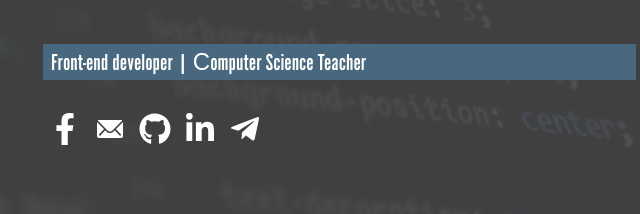
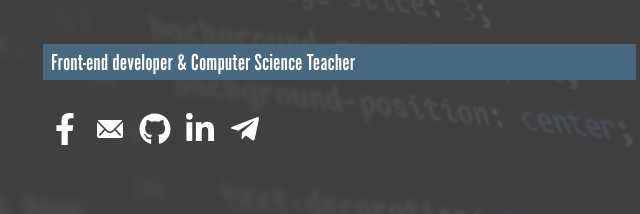
Before and after one commit to romkravets/dev-page, a Gatsby site: page / in a window 1280 px wide. Shown: the part 442-656 px from the top of the page, 5-645 px from the left. Built offline with nearby package versions, Linux system fonts and the light colour scheme; Gatsby itself is replaced by a stand-in of ours.

Commit message:
Update index.js

```diff
--- a/src/pages/index.js
+++ b/src/pages/index.js
@@ -13,7 +13,7 @@ const IndexPage = () => (
           <span className="text-secondary" style={{ color: 'rgb(238, 206, 26)' }}>Kravets</span>
         </h1>
         <h2 className="sm-heading">
-         Front-end developer | Сomputer Science Teacher
+         Front-end developer & Computer Science Teacher
         </h2>
         <SocIcons />
       </div>
```
